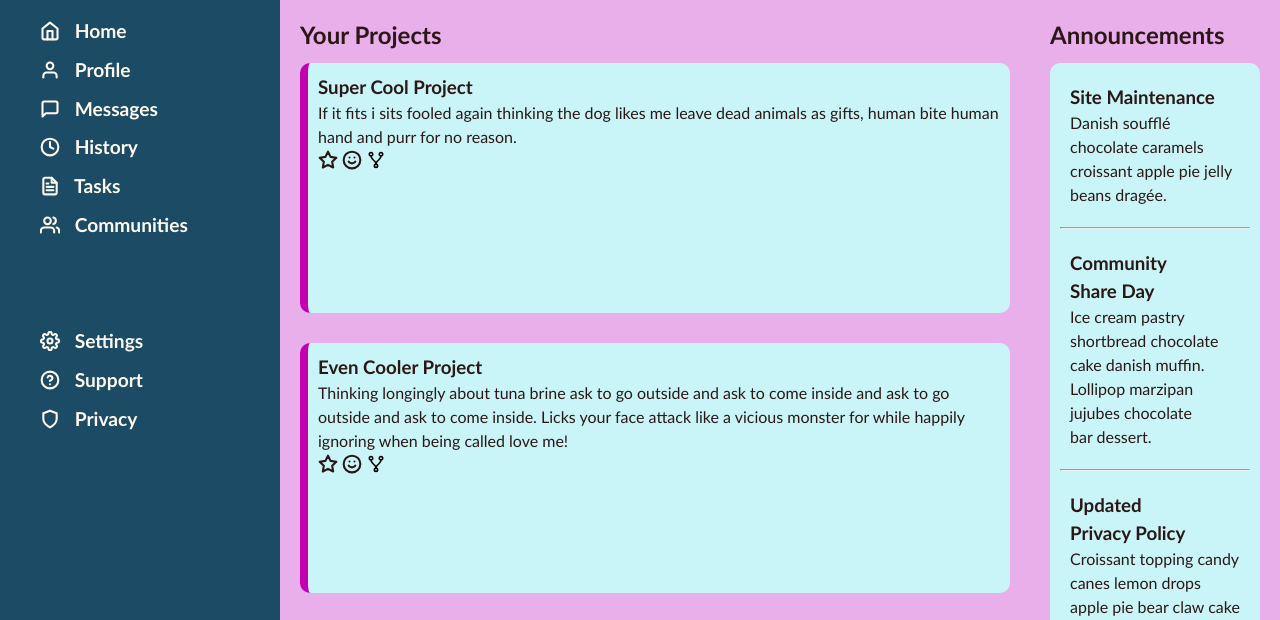
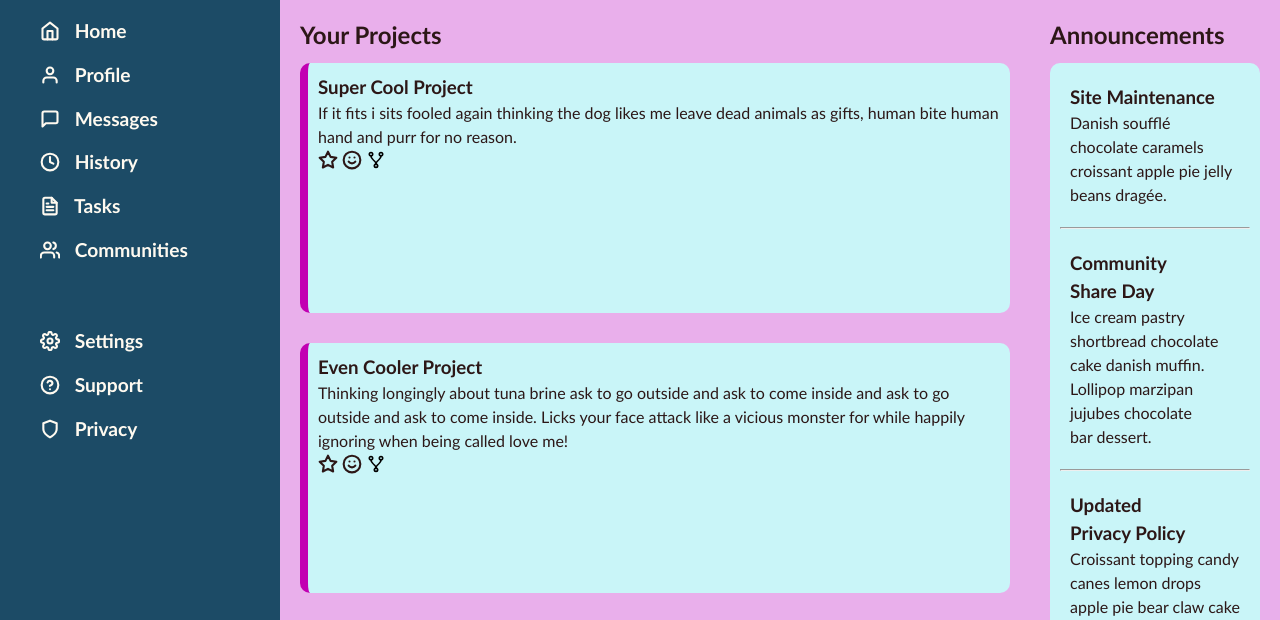
Before and after one commit to muahchee/admin-dashboard, a plain HTML site: page index.html in a window 1280 px wide. Shown: the part 143-763 px from the top of the page. Drawn offline with Linux system fonts and the light colour scheme.

Commit message:
make dashboard sticky

```diff
--- a/index.html
+++ b/index.html
@@ -10,8 +10,8 @@
 <body>
   <div class="full-wrap">
     <div class="sidebar">
+      <div>
         <h1><img class="dashboard-icon" src="images/fish.svg" alt="fish icon">Dashboard</h1>
-
         <ul>
           <li class="bold">
             <img class="icon" src="images/home.svg" alt="">
@@ -38,7 +38,6 @@
             Communities
           </li>
         </ul>
-
         <ul>
           <li class="bold">
             <img class="icon" src="images/settings.svg" alt="">
@@ -53,6 +52,7 @@
             Privacy
           </li>
         </ul>
+      </div>
     </div>
 
     <div class="header">
--- a/style.css
+++ b/style.css
@@ -112,23 +112,33 @@ body{
 .sidebar{
   grid-area: sidebar;
 
-  grid-template-columns: minmax(200px, 1fr);
-  grid-template-rows: 90px 280px 150px;
-  align-items: start;
-  gap: 30px;
-
+  display: block;
   background-color: var(--accent1);
   color: var(--text-light);
   padding: 40px;
   font-size: 1.2rem;
 }
 
+.sidebar > div:first-child{
+  display: grid;
+  grid-template-columns: minmax(200px, 1fr);
+  grid-template-rows: 90px 280px 150px;
+  align-content: start;
+  align-items: start;
+  gap: 30px;
+
+  position: sticky;
+  left: 40px;
+  top: 40px;
+}
+
+
 .sidebar .icon{
   margin-right: 10px;
 }
 
 .sidebar li{
-  margin-bottom: 10px;
+  margin-bottom: 15px;
 }
 
 .sidebar h1{
```
Lines whose indentation alone changed are shown as unchanged.
